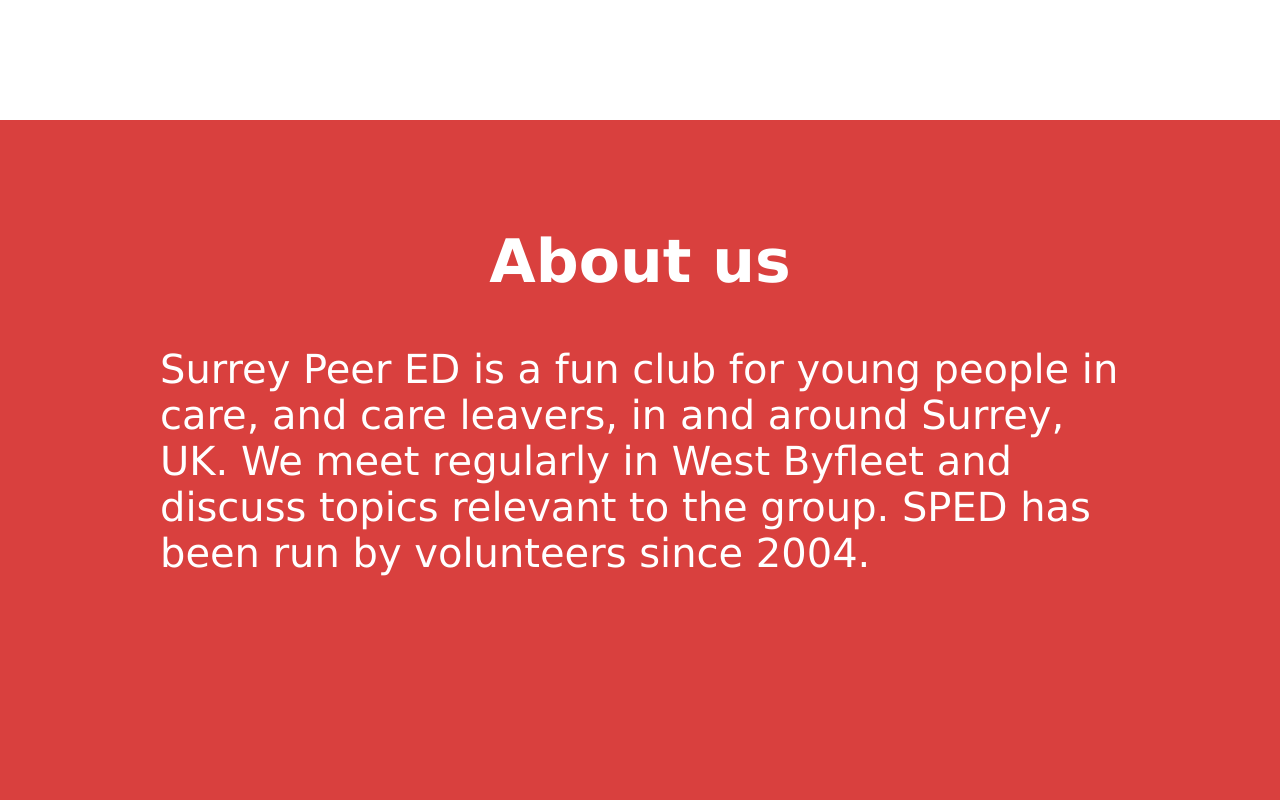
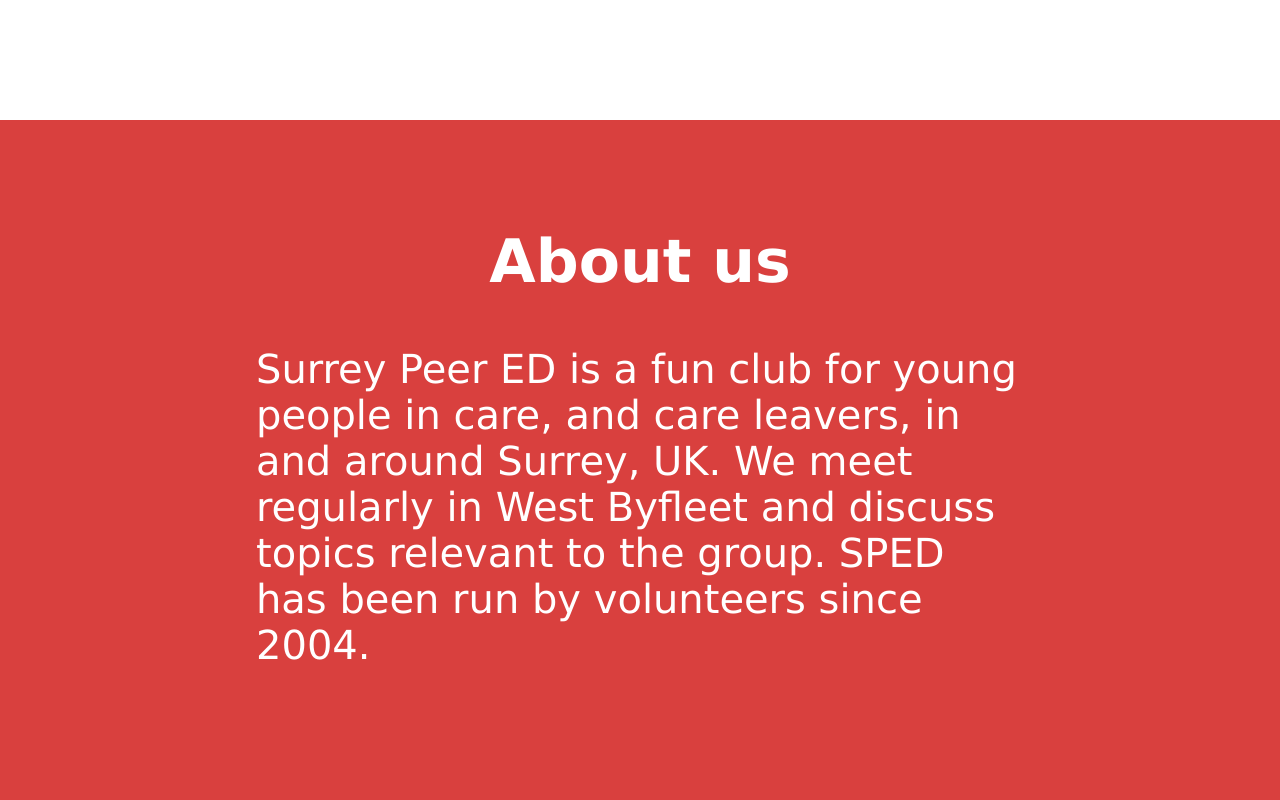
Before and after one commit to sped04/sped04.github.io, a plain HTML site: page index.html in a window 1280 px wide. Shown: the part 680-1480 px from the top of the page. Drawn offline with Linux system fonts and the light colour scheme.

Commit message:
Improve mobile layout

```diff
--- a/css/styles.css
+++ b/css/styles.css
@@ -3,7 +3,8 @@
 html {
   box-sizing: border-box;
   font-family: verdana;
-  font-size: 5vh;
+  font-size: 20px;
+  font-size: min(5vh, 5vw);
   text-align: center;
 }
 p, ul {
@@ -53,8 +54,14 @@ header{
 .page-text{
   padding-left: 100px;
   padding-right: 100px;
-  padding-left: 20vh;
-  padding-right: 20vh;
+  padding-left: 5vw;
+  padding-right: 5vw;
+}
+@media (min-width: 600px) {
+  .page-text{
+    padding-left: 20vw;
+    padding-right: 20vw;
+  }
 }
 
 .logo{
@@ -72,11 +79,6 @@ header{
 
 .links{
   list-style: none;
-}
-
-.links a{
-  margin-left: 2rem;
-  text-align: center;
 }
 
 .fb-page{
--- a/index.html
+++ b/index.html
@@ -5,6 +5,7 @@
   <meta charset="utf-8">
 
   <title>SPED</title>
+  <meta name="viewport" content="width=device-width, initial-scale=1">
   <meta name="description" content="Surrey Peer Education Project">
 
   <link rel="apple-touch-icon-precomposed" sizes="57x57" href="apple-touch-icon-57x57.png" />
```
